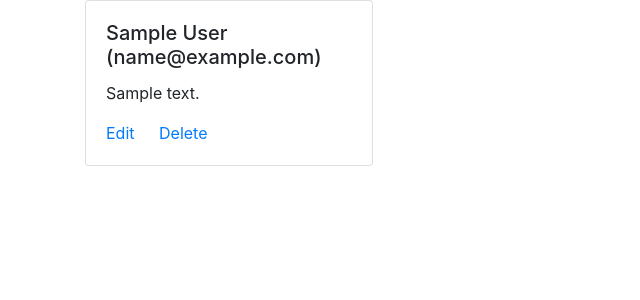
After one commit to EvgeniiLipatov/GuestBook, a Django app: page / in a window 1280 px wide. The commit adds this page. Shown: the top 300 px of the page, without its empty margins (0-640 px from the left). Run offline with Django 3.2, Linux system fonts and the light colour scheme; tables that the repository leaves empty hold one stand-in row (values such as "Sample post"); some libraries are stand-ins or nearby versions.

Commit message:
Second stage without design

```diff
--- a/source/main/urls.py
+++ b/source/main/urls.py
@@ -15,7 +15,9 @@ Including another URLconf
 """
 from django.contrib import admin
 from django.urls import path
+from webapp.views import index_view
 
 urlpatterns = [
     path('admin/', admin.site.urls),
+    path('', index_view, name='index')
 ]
--- a/source/webapp/templates/base.html
+++ b/source/webapp/templates/base.html
@@ -6,7 +6,7 @@
     <meta name="viewport"
           content="width=device-width, user-scalable=no, initial-scale=1.0, maximum-scale=1.0, minimum-scale=1.0">
     <meta http-equiv="X-UA-Compatible" content="ie=edge">
-    <title>{% block title %}MySite{% endblock %}</title>
+    <title>{% block title %}GuestBook{% endblock %}</title>
     <link rel="stylesheet" href="https://stackpath.bootstrapcdn.com/bootstrap/4.3.1/css/bootstrap.min.css" integrity="sha384-ggOyR0iXCbMQv3Xipma34MD+dH/1fQ784/j6cY/iJTQUOhcWr7x9JvoRxT2MZw1T" crossorigin="anonymous">
     <link rel="stylesheet" href="{% static "css/style.css" %}">
     {% block styles %}{% endblock %}
--- /dev/null
+++ b/source/webapp/templates/index.html
@@ -0,0 +1,16 @@
+{% extends 'base.html' %}
+
+{% block content %}
+
+{% for record in records %}
+<div class="card" style="width: 18rem;">
+  <div class="card-body">
+    <h5 class="card-title">{{ record.author }} ({{ record.email  }})</h5>
+    <p class="card-text">{{ record.text }}</p>
+    <a href="#" class="card-link">Edit</a>
+    <a href="#" class="card-link">Delete</a>
+  </div>
+</div>
+{% endfor %}
+
+{% endblock %}
--- a/source/webapp/views.py
+++ b/source/webapp/views.py
@@ -1,3 +1,9 @@
-from django.shortcuts import render
+from django.shortcuts import render, get_object_or_404, redirect
+from webapp.models import Book, STATUS_CHOICES
 
-# Create your views here.
+
+def index_view(request, *args, **kwargs):
+    records = Book.objects.filter(status="active").order_by('-CreatedDate')
+    return render(request, 'index.html', context={
+        'records': records
+    })
```
